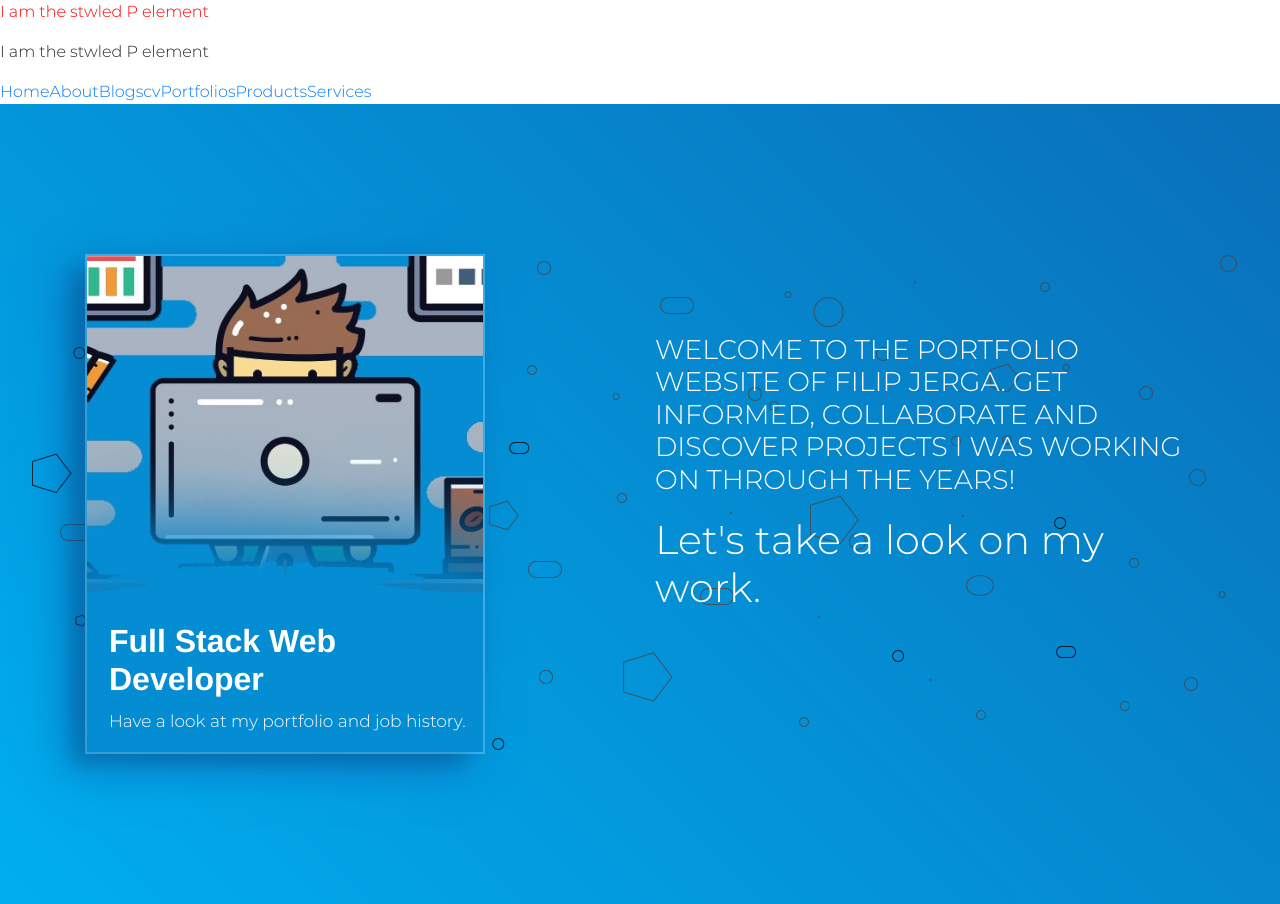
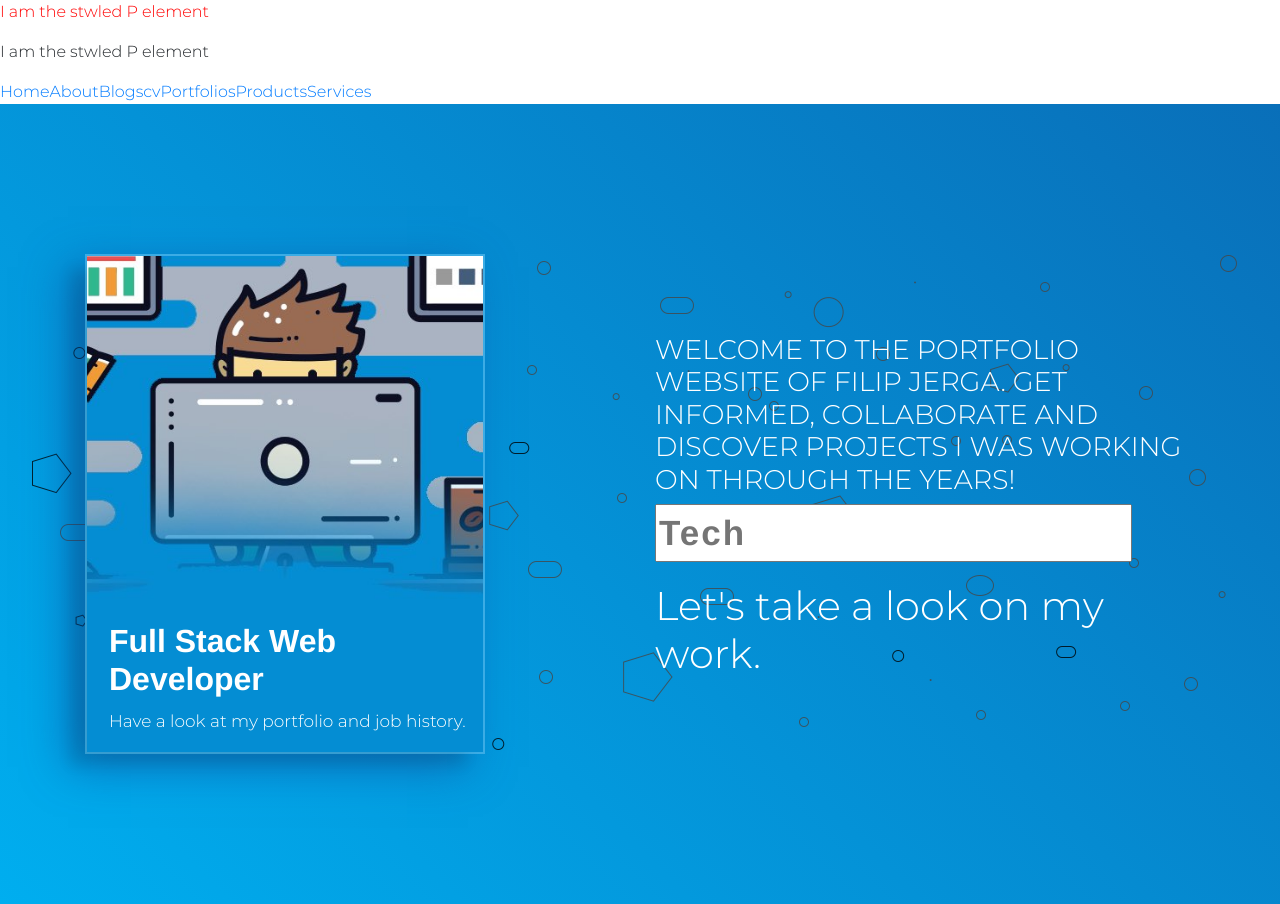
Before and after one commit to boloroyun/get-qoute-next, a Next.js app: page / in a window 1280 px wide. Built offline with nearby package versions, Linux system fonts and the light colour scheme; a web font is replaced by a local one.

Commit message:
added Typed.js

```diff
--- a/package.json
+++ b/package.json
@@ -3,7 +3,7 @@
   "version": "0.1.0",
   "private": true,
   "scripts": {
-  "dev": "NODE_OPTIONS='--inspect' next dev",
+    "dev": "NODE_OPTIONS='--inspect' next dev",
     "build": "next build",
     "start": "cross-env NODE_ENV=production node server.js"
   },
@@ -16,6 +16,7 @@
     "next-routes": "^1.4.2",
     "react": "17.0.1",
     "react-dom": "17.0.1",
+    "react-typed": "^1.2.0",
     "reactstrap": "^8.7.1",
     "sass": "^1.29.0"
   },
--- a/pages/index.js
+++ b/pages/index.js
@@ -1,7 +1,11 @@
 import React from "react";
 import BaseLayout from "../components/layouts/BaseLayout";
 import { Container, Row, Col } from "reactstrap";
+import Typed from "react-typed";
 
+
+
+const ROLES = ['Developer', 'Tech Lover', 'Team Player', 'Coursor Creator', 'React.js', 'Angular']
 class Index extends React.Component {
   render() {
     return (
@@ -39,6 +43,21 @@ class Index extends React.Component {
                     through the years!
                   </h1>
                 </div>
+                <Typed
+                  loop
+                  strings={ROLES}
+                  typeSpeed={70}
+                  backSpeed={70}
+                  backDelay={1000}
+                  loopCount={0}
+                  showCursor
+                  className="self-typed"
+                  cursorChar="|"
+                  attr="placeholder"
+                >
+                  <input type="text" className="self-typed" />
+                </Typed>
+
                 <div className="hero-welcome-bio">
                   <h1>Let's take a look on my work.</h1>
                 </div>
--- a/styles/main.scss
+++ b/styles/main.scss
@@ -8,3 +8,9 @@ html, body {
   width: 100%;
   font-family: 'Montserrat', 'Helvetica' !important;
 }
+.self-typed{
+  font-size: 35px;
+  color: white;
+  font-weight: bold;
+  letter-spacing: 2px;
+}
```
Also changed, not shown: 1 other file (tests, documents, lock files or other folders).
